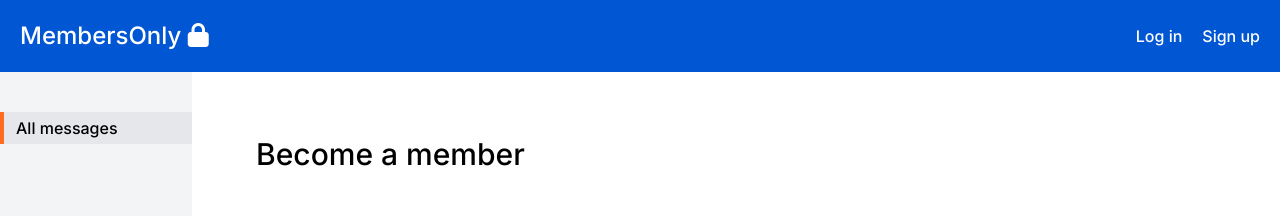
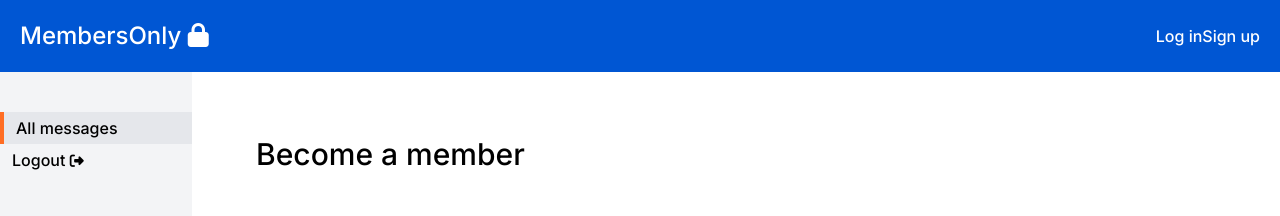
Before and after one commit to erinsophie/members-only, a React (Vite) app in the folder client/: page /member-form in a window 1280 px wide. Shown: the top 216 px of the page. Built offline with nearby package versions, Linux system fonts and the light colour scheme; no server answers.

Commit message:
Change views for header

```diff
--- a/client/src/App.jsx
+++ b/client/src/App.jsx
@@ -1,14 +1,17 @@
 import Header from './components/Header';
 import MainContent from './components/MainContent';
 import Footer from './components/Footer';
+import { UserProvider } from './components/UserContext';
 
 function App() {
   return (
-    <div className="relative">
-      <Header />
-      <MainContent />
-      <Footer />
-    </div>
+    <UserProvider>
+      <div className="relative">
+        <Header />
+        <MainContent />
+        <Footer />
+      </div>
+    </UserProvider>
   );
 }
 
--- a/client/src/components/Header.jsx
+++ b/client/src/components/Header.jsx
@@ -1,22 +1,55 @@
 import { useState } from 'react';
 import { Link } from 'react-router-dom';
+import { useUserContext } from './UserContext';
 
 function Header() {
   const [isDropdownVisible, setDropdownVisible] = useState(false);
+  const { currentUser } = useUserContext();
 
   return (
     <header className="flex justify-between p-5 bg-darkBlue text-white items-center relative">
       <h1 className="text-2xl">
-        <Link to="/">MembersOnly <i className="fa-solid fa-lock"></i></Link>
+        <Link to="/">
+          MembersOnly <i className="fa-solid fa-lock"></i>
+        </Link>
       </h1>
-      <div className="flex gap-5">
-        <Link to="/login" className="hover:underline">
-          Log in
-        </Link>
-        <Link to="/sign-up" className="hover:underline">
-          Sign up
-        </Link>
-      </div>
+
+      {!currentUser && (
+        <div>
+          <Link to="/login">Log in</Link>
+          <Link to="/sign-up">Sign up</Link>
+        </div>
+      )}
+
+      {currentUser && (
+        <div className="flex gap-5">
+          {!currentUser.isMember && (
+            <Link to="/member-form" className="hover:underline">
+              Become a member!
+            </Link>
+          )}
+
+          <button
+            onClick={() => setDropdownVisible(!isDropdownVisible)}
+            className="flex gap-2 items-center"
+          >
+            {currentUser.name} <i className="fa-solid fa-chevron-down"></i>
+          </button>
+
+          {isDropdownVisible && (
+            <div className="cursor-pointer absolute right-10 top-14 bg-white text-black border border-gray-300">
+              <ul>
+                <li className="hover:bg-gray-100 p-3 pl-5 pr-5">
+                  Membership status: {currentUser.isMember ? 'Member' : 'User'}
+                </li>
+                <li className="hover:bg-gray-100 p-3 pl-5 pr-5">
+                  Edit profile <i className="text-sm fa-solid fa-gear"></i>
+                </li>
+              </ul>
+            </div>
+          )}
+        </div>
+      )}
     </header>
   );
 }
--- a/client/src/components/Sidebar.jsx
+++ b/client/src/components/Sidebar.jsx
@@ -2,22 +2,31 @@ import { useState } from 'react';
 import { Link } from 'react-router-dom';
 
 function Sidebar() {
-  const [selected, setSelected] = useState(true);
+  const [selected, setSelected] = useState('allMessages');
 
   return (
     <div className="bg-gray-100 h-screen w-48">
       <ul className="mt-10 text-base">
-        <Link to="/">
-          {' '}
-          <li
-            className={
-              selected &&
-              'cursor-pointer pl-3 pr-3 p-1 bg-gray-200 border-l-4 border-orange'
-            }
-          >
-            All messages
-          </li>
-        </Link>
+        <li
+          onClick={() => setSelected('allMessages')}
+          className={` pl-3 pr-3 p-1 ${
+            selected === 'allMessages'
+              ? 'bg-gray-200 border-l-4 border-orange'
+              : ''
+          }`}
+        >
+          <Link to="/">All messages</Link>
+        </li>
+        <li
+          onClick={() => setSelected('logout')}
+          className={`pl-3 pr-3 p-1 ${
+            selected === 'logout' ? 'bg-gray-200 border-l-4 border-orange' : ''
+          }`}
+        >
+          <Link>
+            Logout <i className="fa-solid fa-right-from-bracket text-sm"></i>
+          </Link>
+        </li>
       </ul>
     </div>
   );
--- /dev/null
+++ b/client/src/components/UserContext.jsx
@@ -0,0 +1,49 @@
+import { createContext, useContext, useState, useEffect } from 'react';
+
+const UserContext = createContext();
+
+function useUserContext() {
+  return useContext(UserContext);
+}
+
+function UserProvider({ children }) {
+  const [currentUser, setCurrentUser] = useState(null);
+
+  // fetch current user info
+  async function getCurrentUser() {
+    try {
+      let response = await fetch('http://localhost:8080/api/user/info', {
+        credentials: 'include',
+      });
+
+      if (!response.ok) {
+        throw new Error('Network response was not ok ' + response.statusText);
+      }
+
+      let data = await response.json();
+      setCurrentUser(data);
+    } catch (error) {
+      console.error(error.message);
+      setCurrentUser(null);
+    }
+  }
+
+  // fetch user upon component mount
+  useEffect(() => {
+    getCurrentUser();
+  }, []);
+
+  const providerValues = {
+    currentUser,
+    setCurrentUser,
+    getCurrentUser,
+  };
+
+  return (
+    <UserContext.Provider value={providerValues}>
+      {children}
+    </UserContext.Provider>
+  );
+}
+
+export { useUserContext, UserProvider };
--- a/client/src/pages/LoginForm.jsx
+++ b/client/src/pages/LoginForm.jsx
@@ -38,7 +38,7 @@ function LoginForm() {
           // Process error messages from express validator here
           const errorMessages = data.errors.map((err) => err.msg);
           setFeedbackMessage(errorMessages);
-          // incorrect details error
+          // handle incorrect details
         } else if (response.status == 401) {
           setFeedbackMessage([data.message])
         }
```
Also changed, not shown: 2 other files (tests, documents, lock files or other folders).
